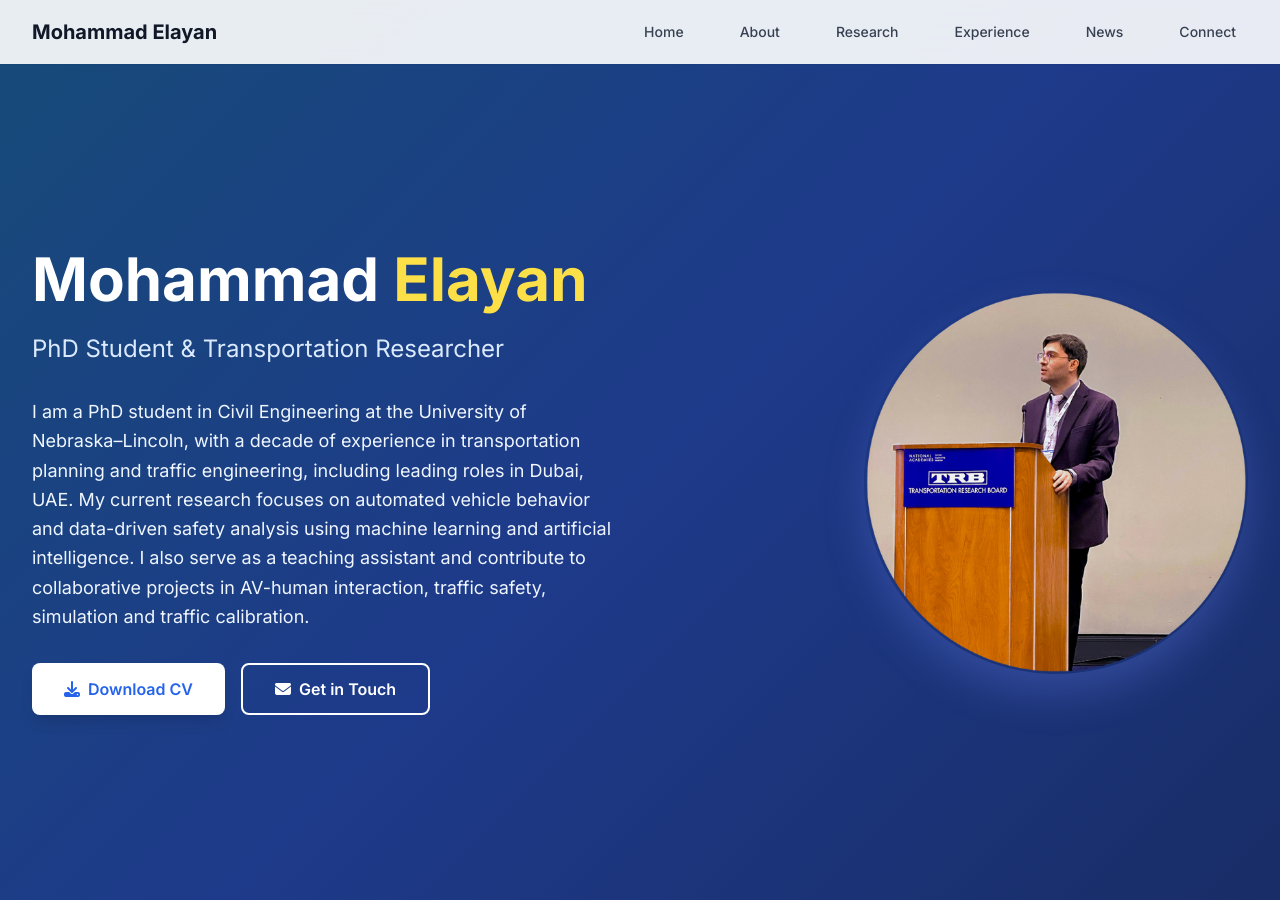
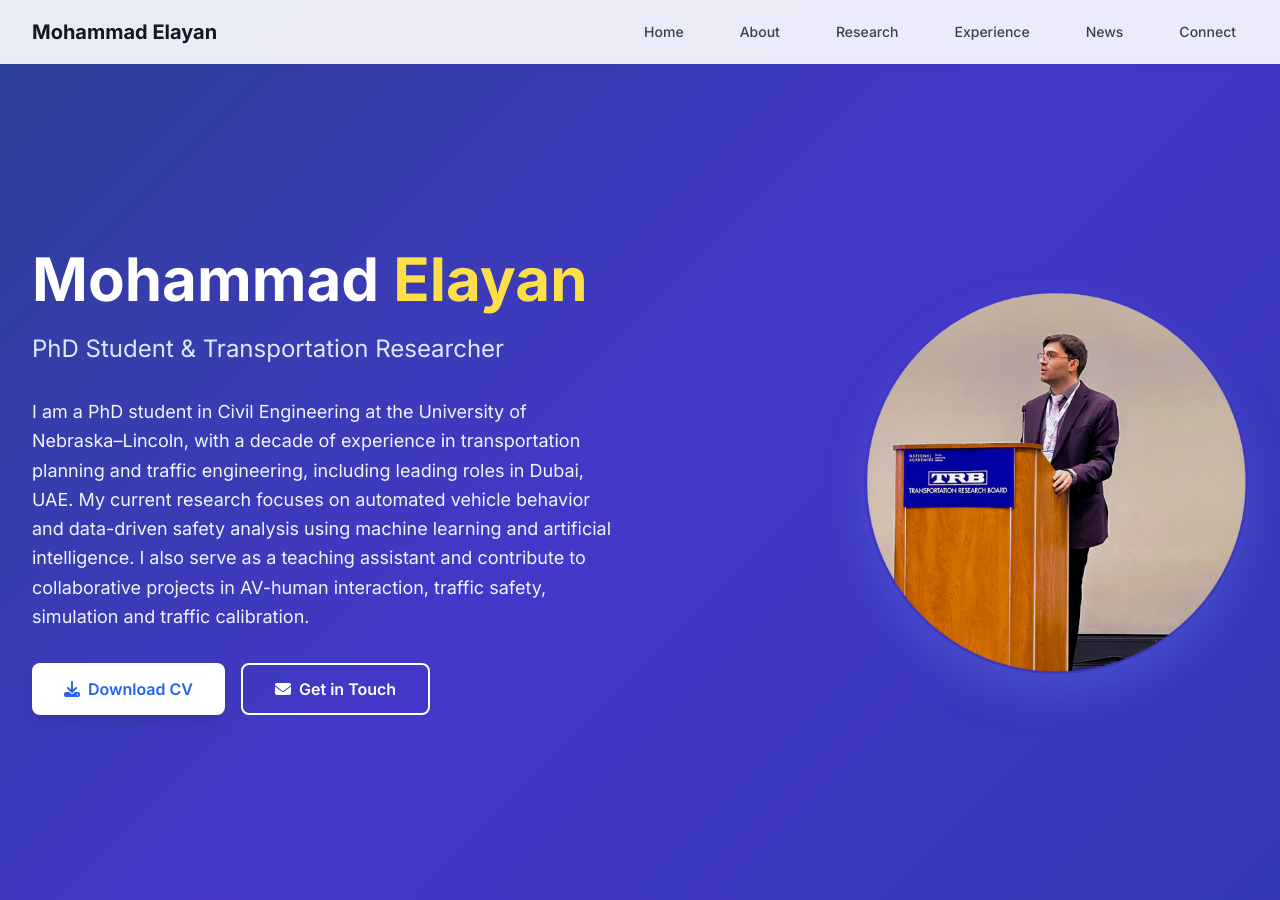
Before and after one commit to mselayan/mselayan.github.io, a Jekyll site: the page index.html, which Jekyll copies as it is, in a window 1280 px wide and 900 px high. Built offline with Jekyll 4.4.1, drawn with Linux system fonts in a browser that asks for light colours; nearby versions of some CDN libraries.

Commit message:
recoloring

```diff
--- a/index.html
+++ b/index.html
@@ -36,7 +36,7 @@
       body { font-family: 'Inter', sans-serif; }
 
       .gradient-bg {
-      background: linear-gradient(-45deg, #0f172a, #1e3a8a, #0a665d, #119688);
+      background: linear-gradient(-45deg, #1e3a8a, #4338ca, #064e3b, #047857);
       background-size: 400% 400%;
       animation: gradientShift 12s ease infinite;
       }
```
